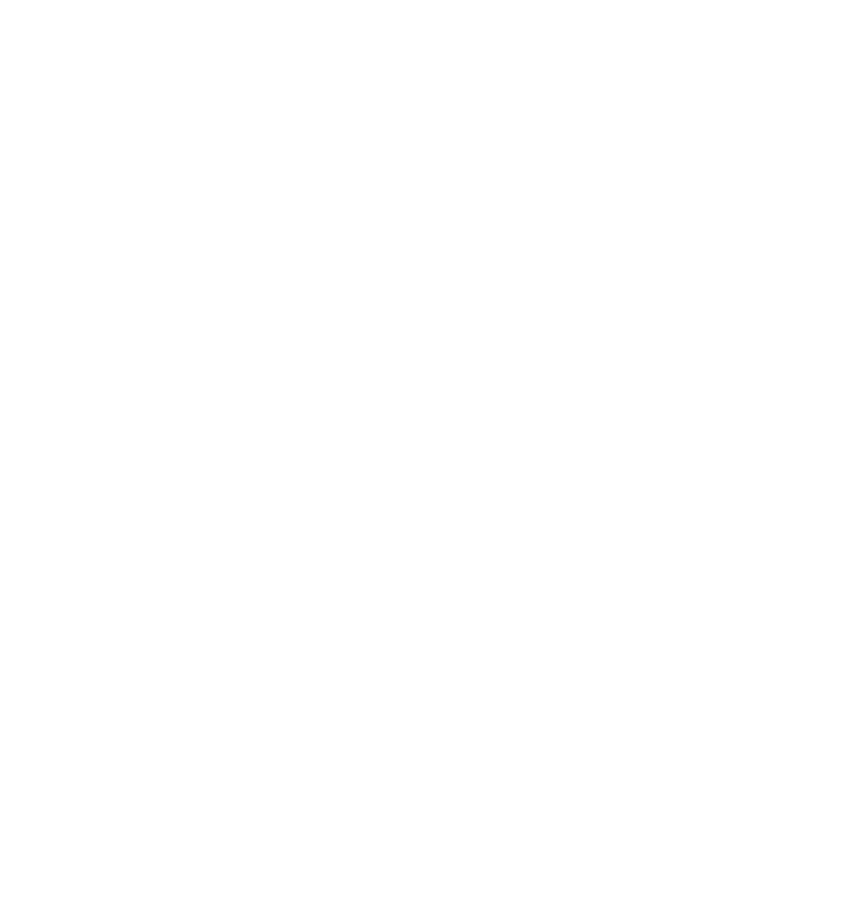
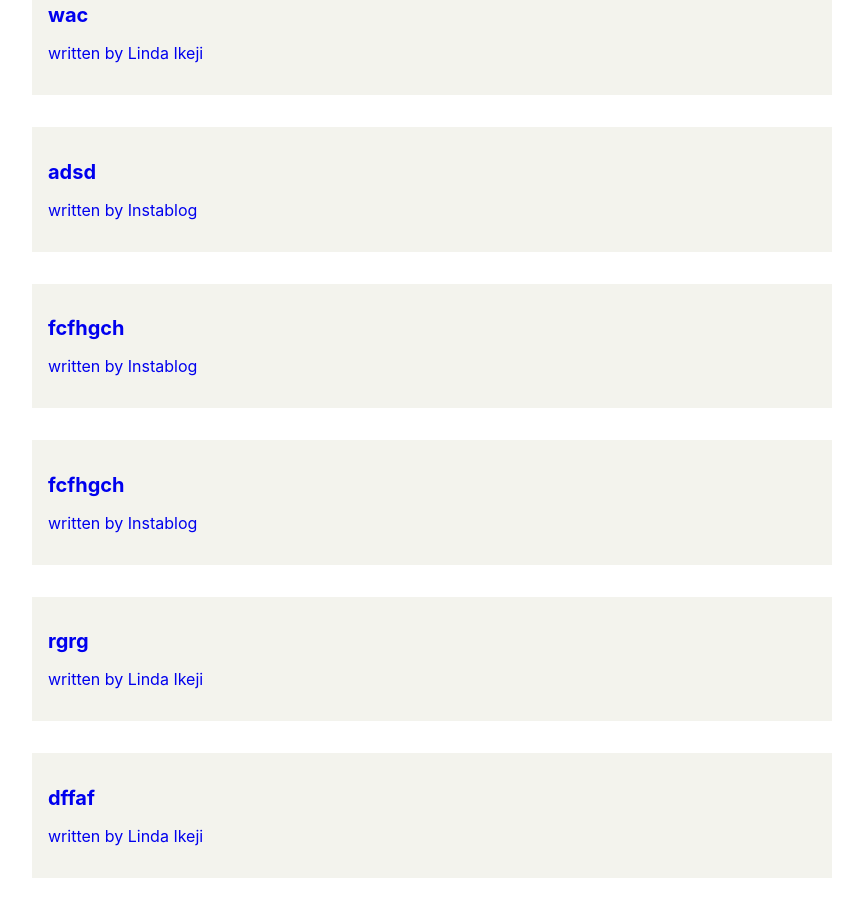
Before and after one commit to zemola/zemolablog, a React (Create React App) app: page / in a window 1280 px wide. Shown: the part 880-1790 px from the top of the page, without its empty margins (256-1119 px from the left). Before the commit the page ends 800 px from the top, so only its background shows below. Built offline with nearby package versions, Linux system fonts and the light colour scheme; data requests are answered from the project's data file; the HTML template or start-up script is replaced by a standard one.

Commit message:
added create form

```diff
--- a/data/db.json
+++ b/data/db.json
@@ -11,6 +11,54 @@
       "main": "Chelsea have officially confirmed the signing of Senegalese defender Kalidou Koulibaly from Napoli in a deal worth £34million",
       "author": "Instablog",
       "id": 2
+    },
+    {
+      "title": "we",
+      "body": "ewcwc",
+      "author": "Linda Ikeji",
+      "id": 3
+    },
+    {
+      "title": "wec",
+      "body": "zvcfavcwvwcwcwcwcac cwdcwcwcwcwc",
+      "author": "Instablog",
+      "id": 4
+    },
+    {
+      "title": "wac",
+      "body": "wcvwcwcecwvwcvwv",
+      "author": "Linda Ikeji",
+      "id": 5
+    },
+    {
+      "title": "adsd",
+      "main": "adafaf",
+      "author": "Instablog",
+      "id": 6
+    },
+    {
+      "title": "fcfhgch",
+      "main": "fhrgudhtrdctr",
+      "author": "Instablog",
+      "id": 7
+    },
+    {
+      "title": "fcfhgch",
+      "main": "fhrgudhtrdctr",
+      "author": "Instablog",
+      "id": 8
+    },
+    {
+      "title": "rgrg",
+      "main": "rgregerg",
+      "author": "Linda Ikeji",
+      "id": 9
+    },
+    {
+      "title": "dffaf",
+      "main": "efefef",
+      "author": "Linda Ikeji",
+      "id": 10
     }
   ]
 }
--- a/src/component/Create.js
+++ b/src/component/Create.js
@@ -3,15 +3,33 @@
 const Create = () => {
 
     const[title, setTitle] = useState('');
-    const[body, setBody] = useState('');
+    const[main, setMain] = useState('');
     const[author, setAuthor] = useState('Linda Ikeji');
+    const [ispending, setIsPending] = useState(false)
+
+    const handleSubmit = (e) => {
+      e.preventDefault();
+      const blog = {title, main, author}
+
+      setIsPending(true)
+
+      fetch('http://localhost:8000/blogs', {
+        method: 'POST',
+        headers: {"Content-Type": "application/json"},
+        body: JSON.stringify(blog)
+      }).then(() => {
+        console.log("new log added");
+        setIsPending(false)
+      })
+    }
+
 
   return (
     <div>
       <h2>
       Add a New Blog
       </h2>
-      <form>
+      <form onSubmit={handleSubmit}>
         <label>Blog title:</label>
         <input type="text"
           required
@@ -20,9 +38,9 @@
         />
         <label>Blog body:</label>
         <textarea
-        value={body}
+        value={main}
         onChange={(e) => {
-          setBody(e.target.value)
+          setMain(e.target.value)
         }}
           required
         ></textarea>
@@ -34,9 +52,10 @@
         <option value="Linda Ikeji"> Linda Ikeji</option>
         <option value="Instablog"> Instablog</option>
         </select>
-        <button>Add Blog</button>
+        {!ispending && <button>Add Blog</button>}
+        {ispending && <button> blog is loading .... </button>}
         <p>{title}</p>
-        <p>{body}</p>
+        <p>{main}</p>
         <p>{author}</p>
       </form>
     </div>
```
